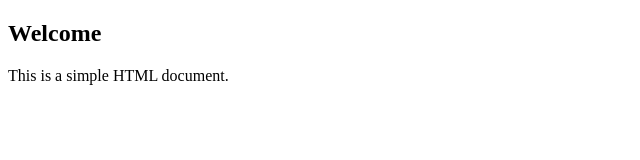
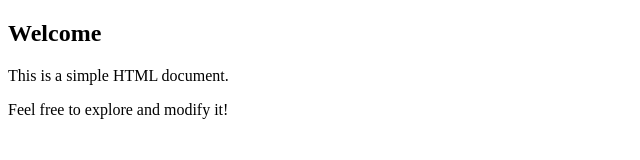
Before and after one commit to Adhiraj-ac/my-repo, a plain HTML site: page index.html in a window 1280 px wide. Shown: the whole page, without its empty margins (0-640 px from the left). Drawn offline with Linux system fonts and the light colour scheme.

Commit message:
I donot know the version

```diff
--- a/index.html
+++ b/index.html
@@ -8,5 +8,6 @@
 <body>
     <h2>Welcome </h2>
     <p>This is a simple HTML document.</p>
+    <p>Feel free to explore and modify it!</p>
 </body>
 </html>
```
